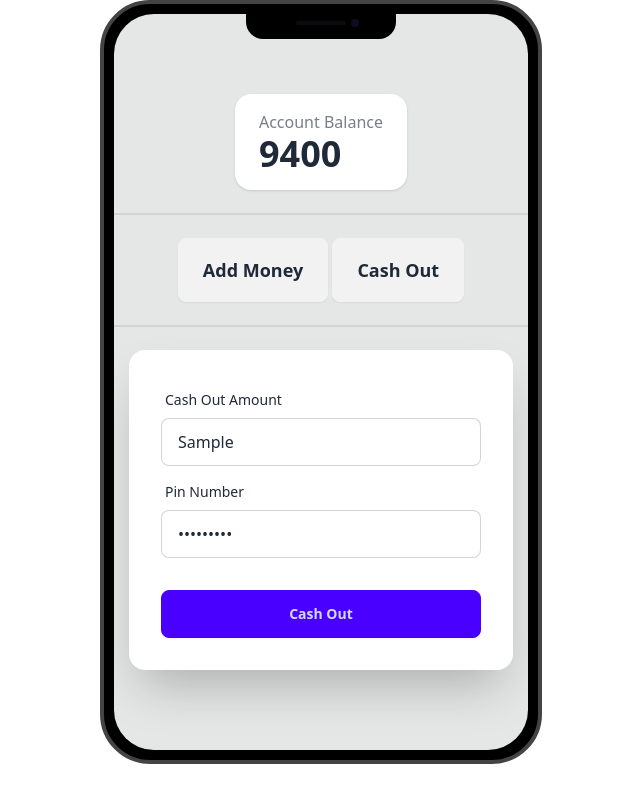
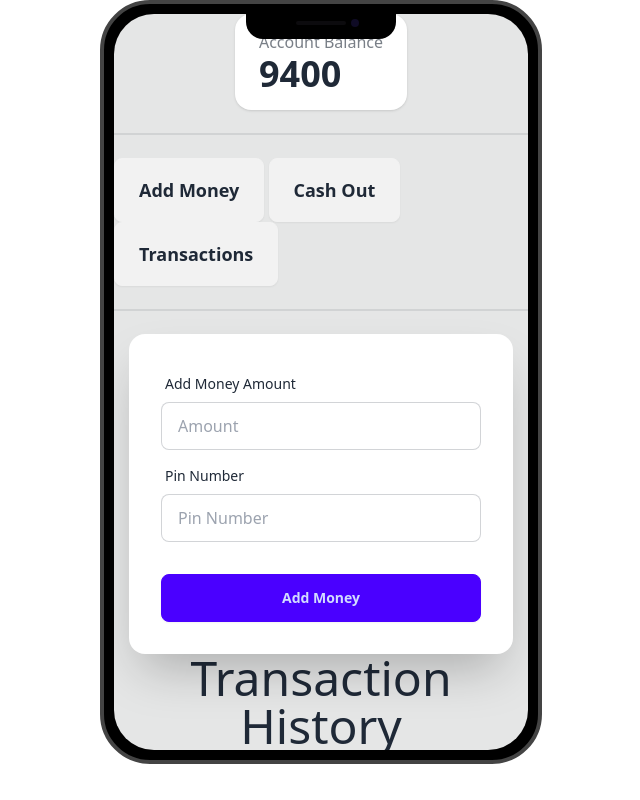
Before and after one commit to mahfuzahmed7/Payoo-MFS-Functional, a plain HTML site: page home.html in a window 1280 px wide. Both pictures are taken after typing "Sample", "Sample123" into the empty fields and a click on the button "Add Money". Shown: the whole page, without its empty margins (319-959 px from the left). Drawn offline with nearby package versions, Linux system fonts and the light colour scheme.

Commit message:
added add money , cash out and transaction function added

```diff
--- a/home.html
+++ b/home.html
@@ -28,14 +28,15 @@
                     <div class="divider"></div>
                     <!-- features start -->
                     <div>
-                        <button class="btn btn-lg">Add Money</button>
-                        <button class="btn btn-lg">Cash Out</button>
+                        <button id="show-add-money-form" class="btn btn-lg">Add Money</button>
+                        <button id="show-cash-out-form" class="btn btn-lg">Cash Out</button>
+                        <button id="show-transaction-history" class="btn btn-lg">Transactions</button>
                     </div>
                     <!-- features end -->
                     <div class="divider"></div>
                     <!-- add money form start -->
 
-                    <div class="hidden card bg-base-100 w-full max-w-sm shrink-0 shadow-2xl">
+                    <div id="add-money-form" class="hidden card bg-base-100 w-full max-w-sm shrink-0 shadow-2xl">
                         <form class="card-body">
                             <div class="form-control">
                                 <label class="label">
@@ -59,7 +60,7 @@
                     <!-- add money form end -->
 
                     <!-- cash out form start -->
-                    <div class="card bg-base-100 w-full max-w-sm shrink-0 shadow-2xl">
+                    <div id="cash-out-form" class="card bg-base-100 w-full max-w-sm shrink-0 shadow-2xl">
                         <form class="card-body">
                             <div class="form-control">
                                 <label class="label">
@@ -81,12 +82,19 @@
                         </form>
                     </div>
                     <!-- cash out form end -->
+
+                    <!-- transactions start -->
+                    <div id="Transaction-section">
+                        <h2 class="text-5xl text-center">Transaction History</h2>
+                    </div>
+                    <!-- transactions end -->
                 </div>
             </div>
     </main>
     <script src="js/utilities2.js"></script>
     <script src="js/addMoney2.js"></script>
     <script src="js/cashOut.js"></script>
+    <script src="js/features.js"></script>
 </body>
 
 </html>
--- /dev/null
+++ b/js/features.js
@@ -0,0 +1,11 @@
+document.getElementById('show-add-money-form').addEventListener('click', function () {
+    showSectionById('add-money-form');
+})
+
+document.getElementById('show-cash-out-form').addEventListener('click', function () {
+    showSectionById('cash-out-form');
+})
+
+document.getElementById('show-transaction-history').addEventListener('click', function () {
+    showSectionById('transaction-section');
+})
--- a/js/utilities2.js
+++ b/js/utilities2.js
@@ -9,3 +9,12 @@ function getTextFieldValueById(id) {
     const textNumber = parseFloat(textValue);
     return textNumber;
 }
+
+function showSectionById(id) {
+    //hide all the sections
+    document.getElementById('add-money-form').classList.add('hidden');
+    document.getElementById('cash-out-form').classList.add('hidden');
+    // document.getElementById('transaction-section').classList.add('hidden');
+    //show the section with the provided id as parameter
+    document.getElementById(id).classList.remove('hidden');
+}
```
